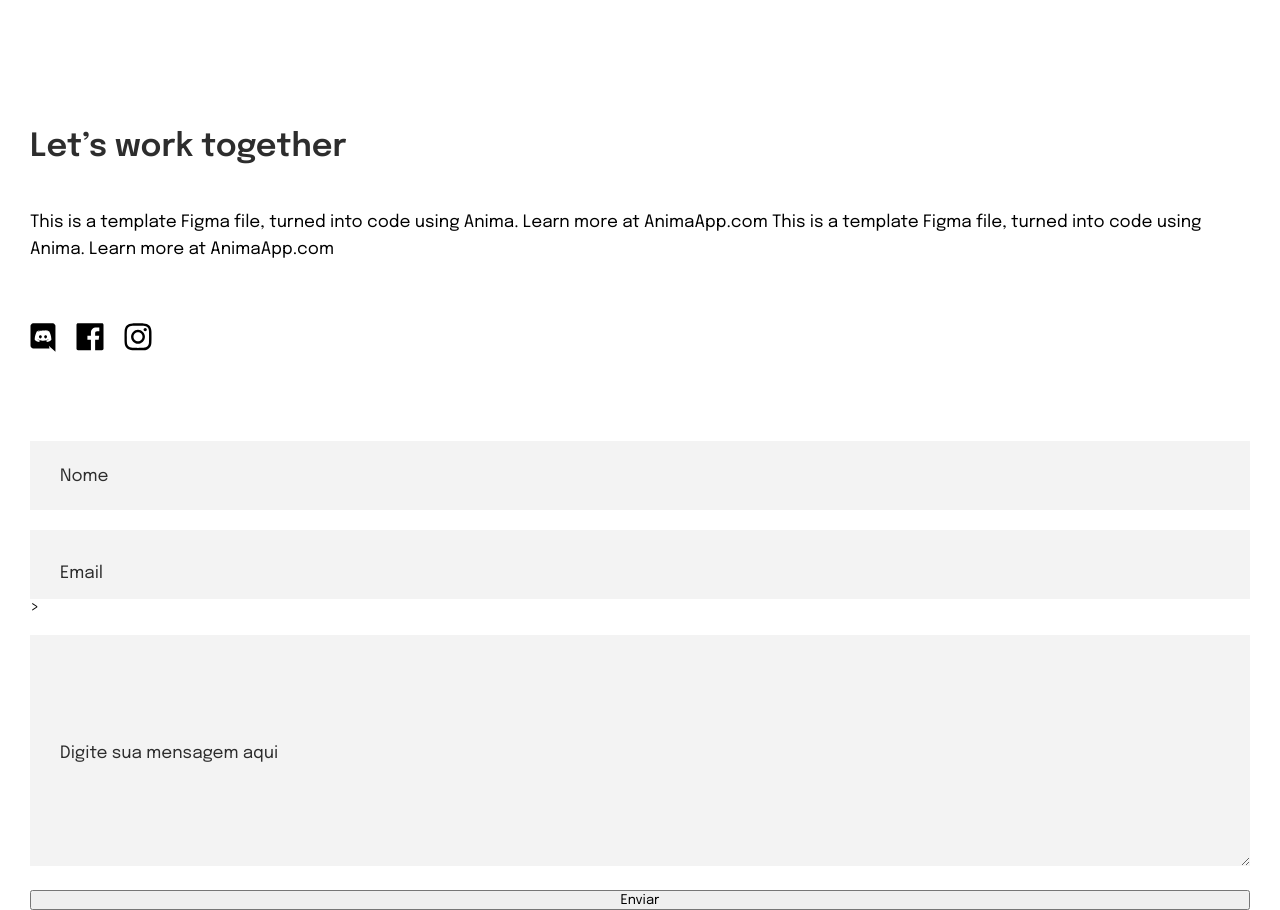
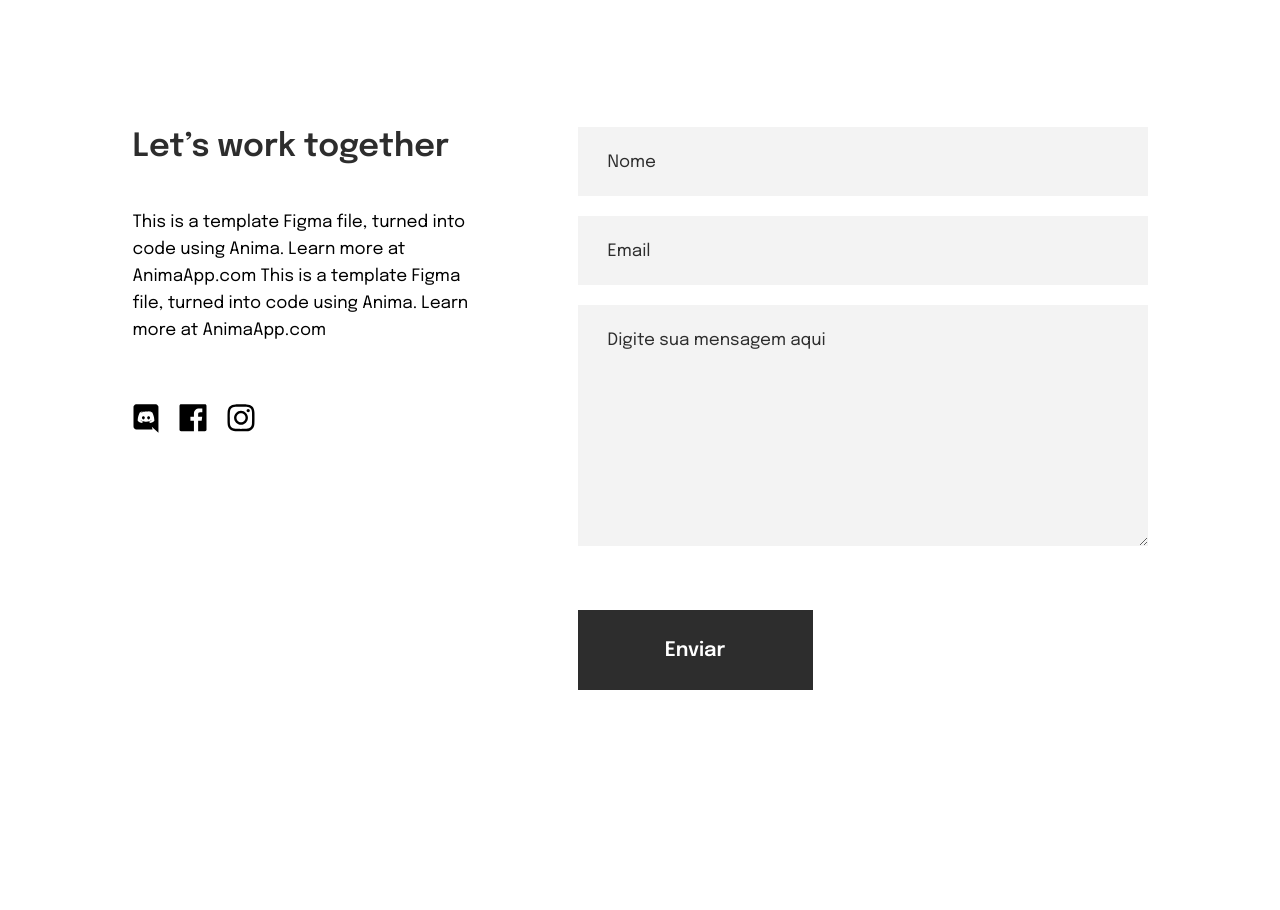
Before and after one commit to C-WD/portfolio_frontend, an Angular app: page / in a window 1280 px wide. Shown: the part 520-1430 px from the top of the page. After the commit the page ends 1290 px from the top, so only its background shows below. Built offline with nearby package versions, Linux system fonts and the light colour scheme; no server answers.

Commit message:
Corrigindo erro contato

```diff
--- a/src/app/components/contato/contato.component.html
+++ b/src/app/components/contato/contato.component.html
@@ -1,4 +1,4 @@
-<div class="contato">
+<section class="contato">
   <div>
     <div class="contato__left">
       <h2>Let’s work together</h2>
@@ -12,24 +12,24 @@
       </ul>
     </div>
     <form class="contato__right">
-      <div [class.teste]="listaClasses.includes('nome')">
+      <div>
         <label for="nome">Nome</label>
         <input type="text" name="nome" id="nome" [(ngModel)]="nome" required
-        (focus)="adicionarClasse($event.target)" (blur)="removerClasse($event.target)">
+        (focus)="adicionarClasse($event.target)" (blur)="removerClasse($event.target)" autocomplete="off">
       </div>
-      <div [class.teste]="">
+      <div>
         <label for="email">Email</label>
         <input type="email" name="email" id="email" [(ngModel)]="email" required
-        (focus)="adicionarClasse($event.target)" (blur)="removerClasse($event.target)">
-        >
+        (focus)="adicionarClasse($event.target)" (blur)="removerClasse($event.target)" autocomplete="off">
       </div>
-      <div [class.teste]="">
-        <label for="mensagem">Digite sua mensagem aqui</label>
+      <div>
+        <label for="mensagem" class="contato_label">Digite sua mensagem aqui</label>
         <textarea name="mensagem" id="mensagem" [(ngModel)]="mensagem" required
-        (focus)="adicionarClasse($event.target)" (blur)="removerClasse($event.target)">
-      </textarea>
+        (focus)="adicionarClasse($event.target)" (blur)="removerClasse($event.target)"></textarea>
       </div>
-      <button (click)="enviarContato()">Enviar</button>
+      <div class="contato_botao">
+        <button type="submit" (click)="enviarContato()">Enviar</button>
+      </div>
     </form>
   </div>
-</div>
+</section>
--- a/src/app/components/contato/contato.component.scss
+++ b/src/app/components/contato/contato.component.scss
@@ -1,13 +1,24 @@
+@mixin tablet(){
+  @media screen and (min-width: 800px) {
+    @content;
+  }
+}
+
 .contato{
   display: flex;
-  width: 100vw;
+  width: 100%;
   justify-content: center;
 
   > div{
     display: flex;
     flex-direction: column;
-    width: calc(100vw - 3.75rem);
+    width: calc(100% - 3.75rem);
     gap: 5.3125rem;
+
+    @include tablet(){
+      flex-direction: row;
+      justify-content: center;
+    }
   }
 }
 
@@ -16,6 +27,11 @@
   gap: 2.5rem;
   display: flex;
   flex-direction: column;
+
+  @include tablet(){
+    width: 50%;
+    max-width: 22.5rem;
+  }
 
   > h2{
     font-size: 2rem;
@@ -43,6 +59,11 @@
   flex-direction: column;
   gap: 1.25rem;
 
+  @include tablet(){
+    width: 50%;
+    max-width: 35.625rem;
+  }
+
   > div{
     position: relative;
 
@@ -54,6 +75,11 @@
       color: #2D2D2D;
       font-size: 1.0625rem;
       font-family: "Epilogue", sans-serif;
+      transition: all 0.3s;
+
+      &.contato_label{
+        top: 2.1563rem;
+      }
     }
 
     > input{
@@ -69,9 +95,38 @@
       height: calc(14.4375rem - 2.625rem);
       background-color: #F3F3F3;
       border: none;
+      border-top: 1.9375rem solid #F3F3F3;
       width: calc(100% - 3.75rem);
-      padding: 1.3125rem 1.875rem;
+      padding: 0 1.875rem 1.3125rem 1.875rem;
       outline: none;
+      line-height: 1.9375rem;
     }
   }
 }
+
+.ativo{
+  > label{
+    top: 30% !important;
+    font-size: 0.625rem !important;
+
+    &.contato_label{
+      top:  1.293rem !important;
+    }
+  }
+}
+
+.contato_botao{
+  margin-top: 2.5rem;
+  padding-bottom: 5rem;
+
+  > button{
+    background-color: #2D2D2D;
+    border: none;
+    color: white;
+    height: 5rem;
+    width: 14.6875rem;
+    font-size: 1.25rem;
+    font-weight: 600;
+    cursor: pointer;
+  }
+}
--- a/src/app/components/contato/contato.component.ts
+++ b/src/app/components/contato/contato.component.ts
@@ -41,17 +41,13 @@ export class ContatoComponent {
     console.log(this.mensagem);
   }
 
-  public onFocus(evento: FocusEvent){
-    if(evento.target instanceof HTMLInputElement){
-      this.listaClasses.push(evento.target.name);
+  adicionarClasse(target: any) {
+    this.renderer.addClass(this.renderer.parentNode(target), 'ativo');
+  }
+
+  removerClasse(target: any) {
+    if(target.value == ''){
+      this.renderer.removeClass(this.renderer.parentNode(target), 'ativo');
     }
   }
-
-  adicionarClasse(event: any) {
-    this.renderer.addClass(this.renderer.parentNode(event), 'ativo');
-  }
-
-  removerClasse(event: any) {
-    this.renderer.removeClass(this.renderer.parentNode(event), 'ativo');
-  }
 }
```
